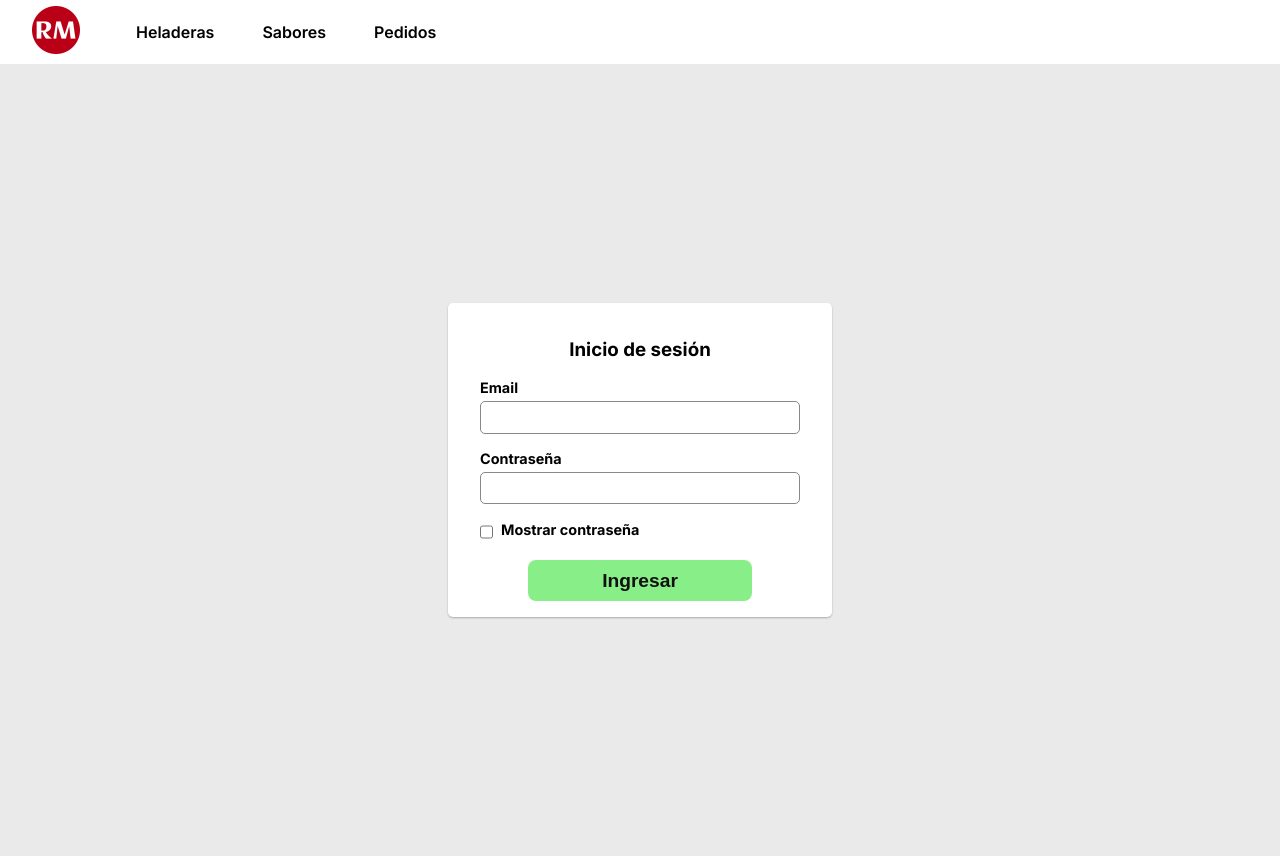
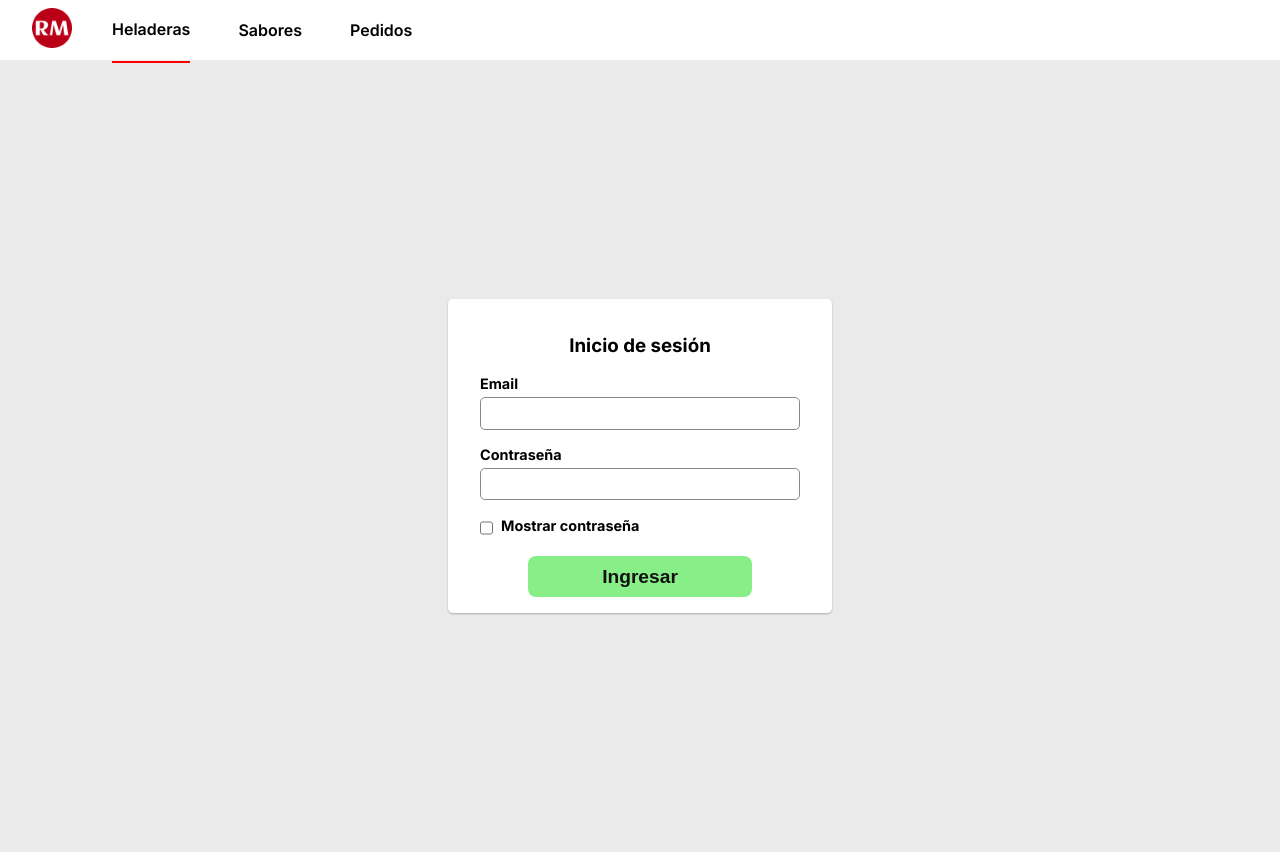
Before and after one commit to JuanNebbia/RefriManager, a React (Create React App) app in the folder frontend/: page / in a window 1280 px wide. Built offline with nearby package versions, Linux system fonts and the light colour scheme; no server answers.

Commit message:
frontend: Finish flavors list section

```diff
--- /dev/null
+++ b/frontend/src/components/Flavors/Flavors.css
@@ -0,0 +1,42 @@
+.flavors-container{
+    background-color: #eaeaea;
+    min-height: calc(100vh - 4.5rem);
+    padding: 2rem 10%;
+}
+
+.flavors-table{
+    background-color: #fff;
+    border-radius: 7px;
+    font-size: 14px;
+    box-shadow: 0 1px 2px 0 #00000044;
+}
+
+.flavors-table>thead>tr>th{
+    padding: 0.5rem;
+    color: #000;
+    background-color: #fff;
+    border-radius: 7px;
+    font-size: 1rem;
+}
+
+.flavors-table tbody{
+    text-align: left;
+}
+
+.flavors-table>tbody>tr>td{
+    padding: 8px 4px
+}
+
+.flavor-name-table{
+    font-weight: 400;
+}
+
+.flavor-category-table{
+    text-align: center;
+    font-size: 1rem;
+    font-weight: 600;
+}
+
+.flavor-count-table{
+    text-align: center;
+}
--- a/frontend/src/components/Flavors/Flavors.jsx
+++ b/frontend/src/components/Flavors/Flavors.jsx
@@ -1,9 +1,11 @@
 import React, { useEffect, useState } from 'react'
 import { useData } from '../../context/DataContext'
+import './Flavors.css'
+import Loader from '../Loader/Loader'
 
 const Flavors = () => {
   const [populatedCategories, setPopulatedCategories] = useState([])
-  const { flavors, categories, buckets } = useData()
+  const { flavors, loadingFlavors, categories, LoadingCategories, buckets, loadingBuckets } = useData()
 
 
   useEffect(() => {
@@ -19,8 +21,11 @@ const Flavors = () => {
 
   },[categories, flavors, buckets])
   return (
-    <div>
-      <table>
+    <>
+      { (loadingBuckets || loadingFlavors || LoadingCategories ) ? <Loader /> :
+        <div className='flavors-container'>
+          <div className="falvors-table-container">
+            <table className='flavors-table'>
               <thead>
                 <tr>
                   <th>Sabor</th>
@@ -34,14 +39,14 @@ const Flavors = () => {
                     return (
                       <>
                         <tr key={idx} style={{backgroundColor: category.color + 'bb'}}>
-                    <td>{category.category}</td>
+                          <td colSpan={3} className='flavor-category-table'>{category.category}</td>
                         </tr>
                         {category.flavors.map((flavor, idx) => {
                         return (
                           <tr key={idx} style={{backgroundColor: category.color + '88'}}>
-                      <td>{flavor.name}</td>
+                            <td className='flavor-name-table'>{flavor.name}</td>
                             <td>{flavor.description}</td>
-                      <td>{flavor.count}</td>
+                            <td className='flavor-count-table'>{flavor.count}</td>
                           </tr>
                         )
 
@@ -54,6 +59,9 @@ const Flavors = () => {
               </tbody>
             </table>
           </div>
+        </div>
+      }
+  </>
   )
 }
 
--- a/frontend/src/components/Header/Header.css
+++ b/frontend/src/components/Header/Header.css
@@ -1,35 +1,40 @@
 .header-container{
     display: flex;
-    padding: 1rem;
-    height: 2rem;
+    padding: 0 1rem;
+    height: fit-content;
     align-items: center;
 }
 
 .logo-jauja{
-    height: 3rem;
-    margin-left: 1rem;
+    height: 2.5rem;
+    margin: 0.5rem 0 0.5rem 1rem
 }
 
 .btn-container{
     margin-left: 1rem;
+    margin: 0;
     display: flex;
     align-items: center;
     gap: 3rem;
+    height: 3rem;
 }
 
 .header__li{
     list-style: none;
+    height: calc(100% + 1rem);
+    display: flex;
+    cursor: pointer;
+    outline-width: 0 0 2px 0;
 }
 
 .header__btn{
-    border: none;
     background-color: transparent;
     font-size: 1rem;
     font-weight: 600;
-    margin: 0;
-    cursor: pointer;
     color: #000;
     text-decoration: none;
+    margin: auto;
+    align-self: center;
 }
 
 .logout-btn{
--- a/frontend/src/components/Header/Header.jsx
+++ b/frontend/src/components/Header/Header.jsx
@@ -1,12 +1,17 @@
-import React from 'react'
+import React, { useState } from 'react'
 import './Header.css'
 import logo2 from "../../img/android-chrome-192x192.png"
 import { useAuth } from '../../context/AuthContext'
 import { Link } from 'react-router-dom'
 
 const Header = () => {
+  const [section, setSection] = useState('home-section')
 
   const {user, logout} = useAuth()
+
+  const changeSection = (event) => {
+    setSection(event.target.id)
+  }
 
   return (
     <div className='header-container'>
@@ -14,9 +19,9 @@ const Header = () => {
         <a href="/"><img src={logo2} alt="" className="logo-jauja" /></a>
       </div>
       <ul className="btn-container">
-        <li className='header__li'><Link to={"/"} className='header__btn'>Heladeras</Link></li>
-        <li className='header__li'><Link to={"/sabores"} className='header__btn'>Sabores</Link></li>
-        <li className='header__li'><Link to={"/pedidos"} className='header__btn'>Pedidos</Link></li>
+        <li className='header__li' style={{borderBottom: section === 'home-section' && '2px solid red'}}><Link onClick={changeSection} to={"/"} className='header__btn' id='home-section'>Heladeras</Link></li>
+        <li className='header__li' style={{borderBottom: section === 'flavors-section' && '2px solid red'}}><Link onClick={changeSection} to={"/sabores"} className='header__btn' id='flavors-section'>Sabores</Link></li>
+        <li className='header__li' style={{borderBottom: section === 'orders-section' && '2px solid red'}}><Link onClick={changeSection} to={"/pedidos"} className='header__btn' id='orders-section'>Pedidos</Link></li>
       </ul>
       {
         user &&
```
Lines whose indentation alone changed are shown as unchanged.
